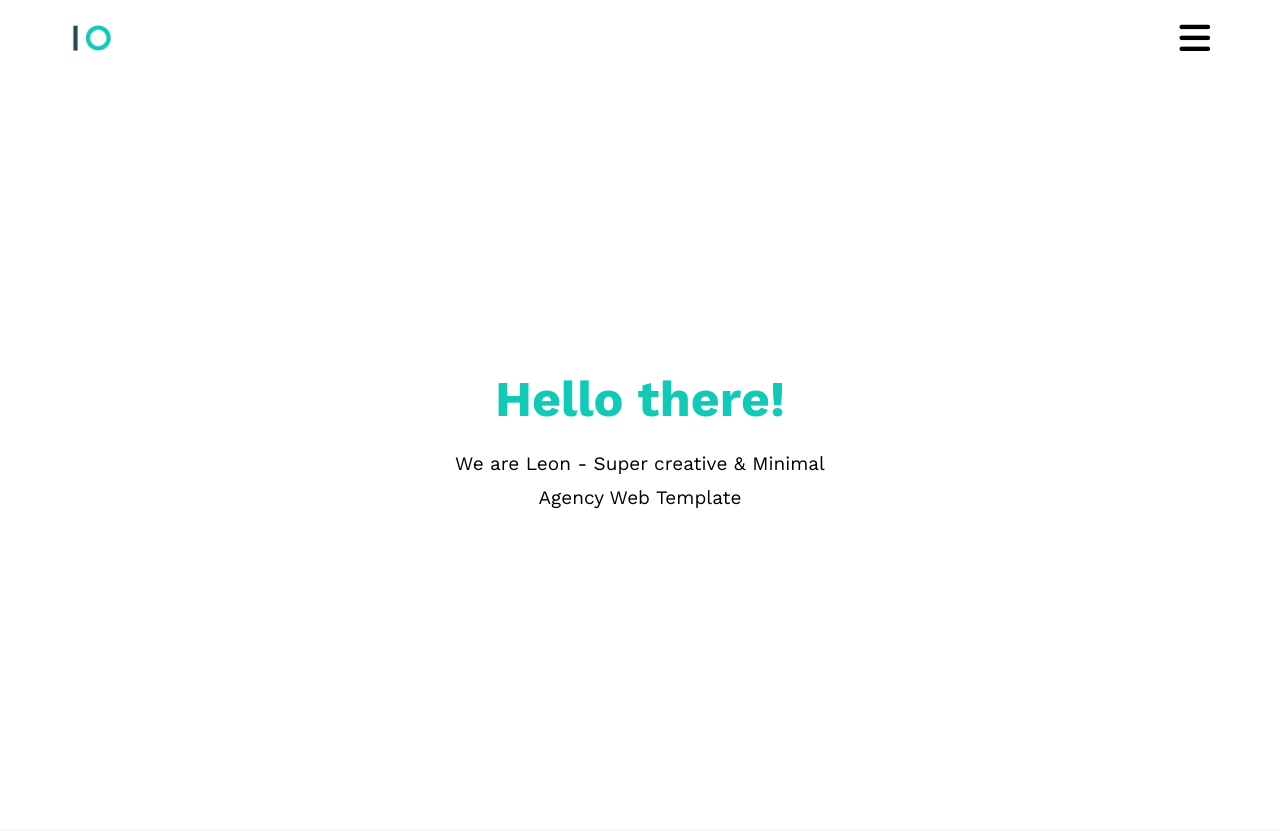
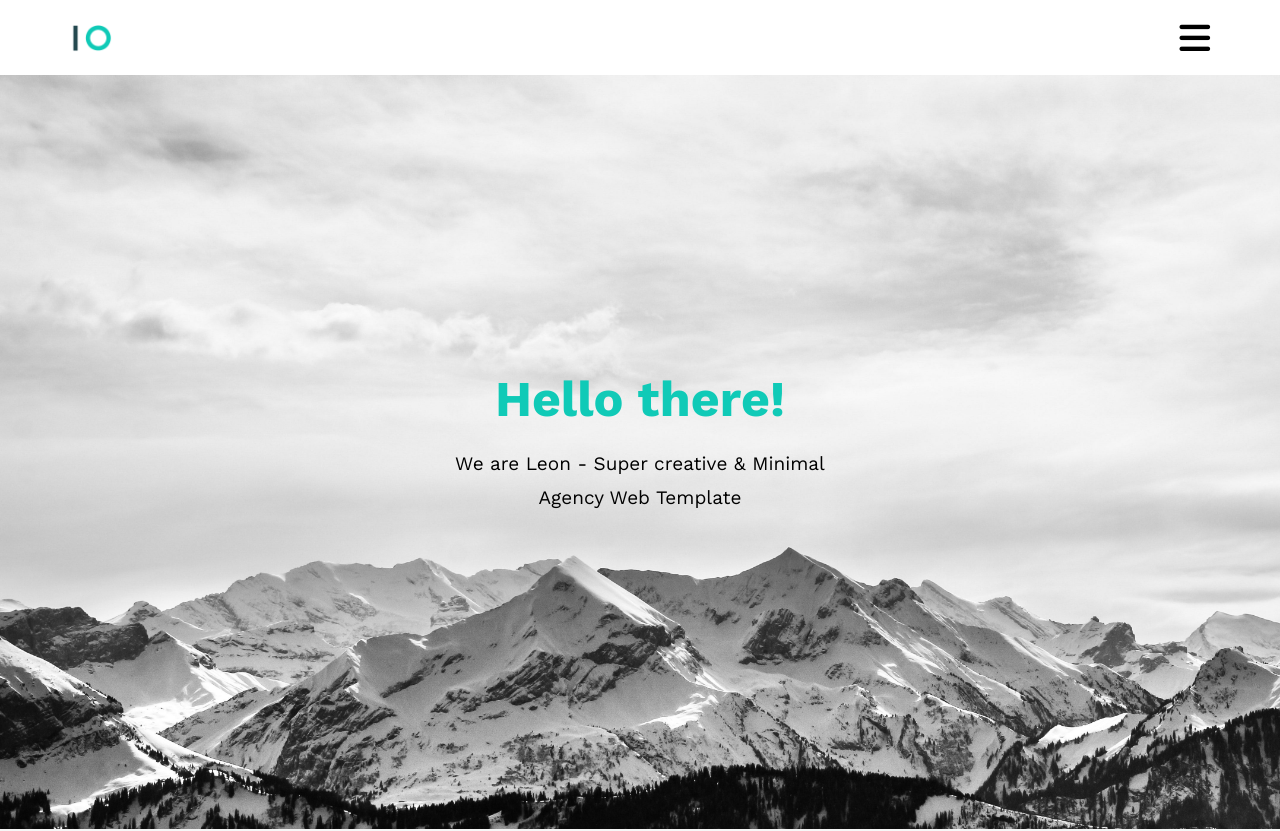
Before and after one commit to badrali/HTML-And-CSS-Template_One, a plain HTML site: page index.html in a window 1280 px wide. Shown: the top 831 px of the page. Drawn offline with nearby package versions, Linux system fonts and the light colour scheme; the site is published under a folder, as on GitHub Pages, so addresses that start at the root find nothing.

Commit message:
images update

```diff
--- a/css/leon.css
+++ b/css/leon.css
@@ -132,7 +132,7 @@ body {
 /* Start Landing */
 .landing {
   /* text-align: center; */
-  background-image: url(/image/landingPhoto.jpg);
+  background-image: url(../image/landingPhoto.jpg);
   background-size: cover;
   height: calc(100vh - 46px);
   position: relative;
```
